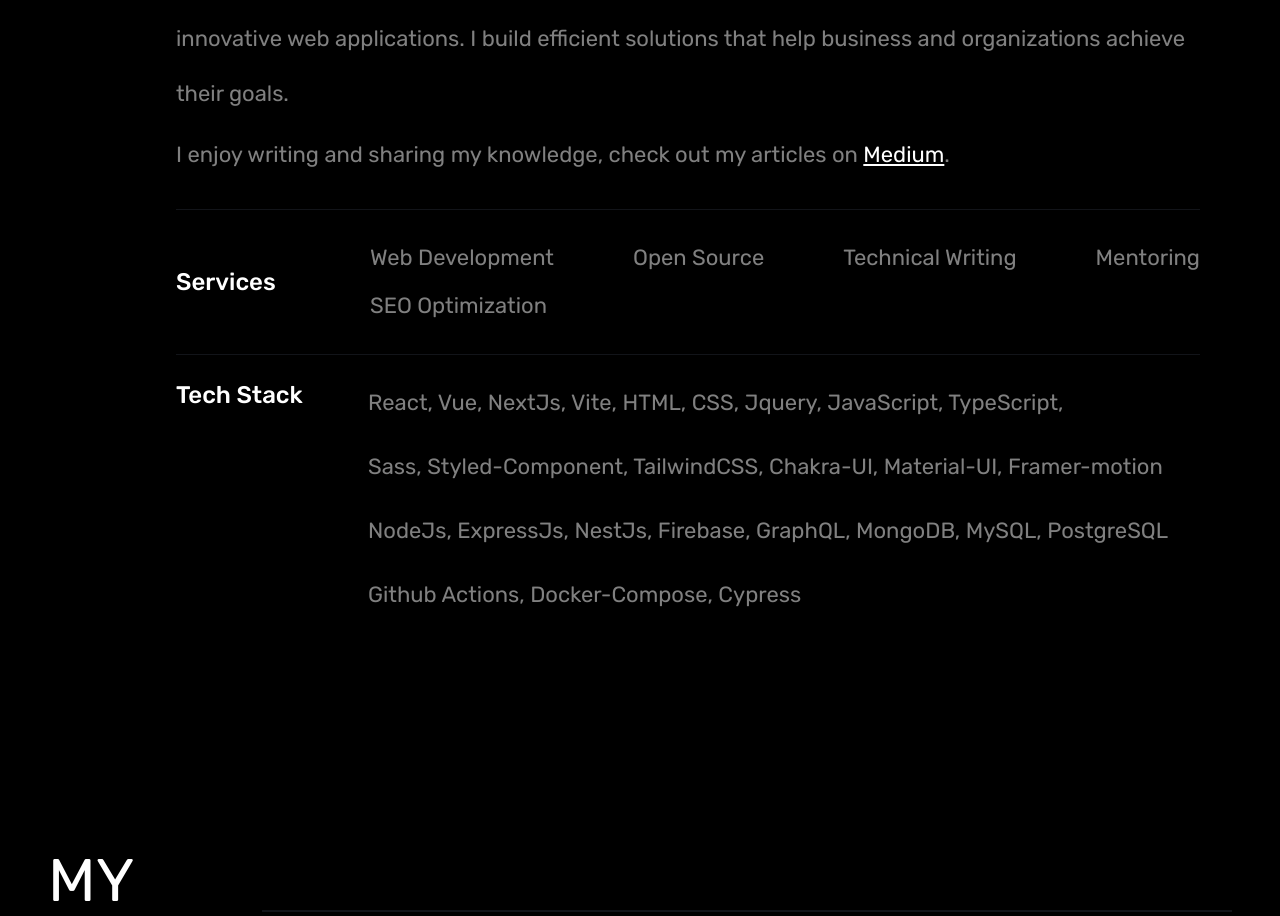
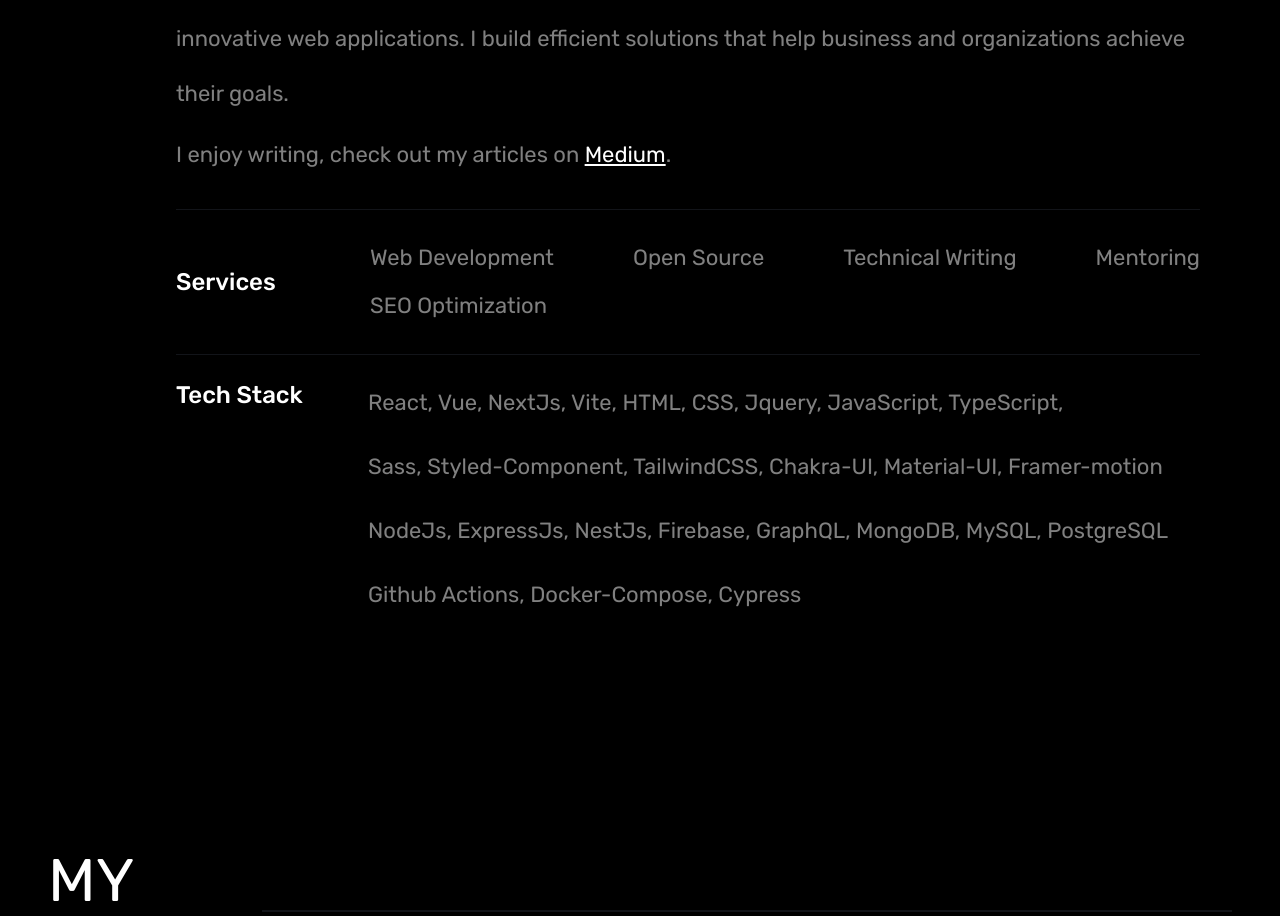
Before and after one commit to sandygudie/sandy_portfolio, a Next.js app: page / in a window 1280 px wide. Shown: the part 920-1836 px from the top of the page. Built offline with nearby package versions, Linux system fonts and the light colour scheme.

Commit message:
Update AboutMe.jsx

```diff
--- a/components/AboutMe.jsx
+++ b/components/AboutMe.jsx
@@ -15,7 +15,7 @@ export default function AboutMe() {
         </p>
 
         <p className="mt-3">
-          I enjoy writing and sharing my knowledge, check out my articles on{" "}
+          I enjoy writing, check out my articles on{" "}
           <a className="underline text-white" href="sandygoody.medium.com">
             Medium
           </a>
```
